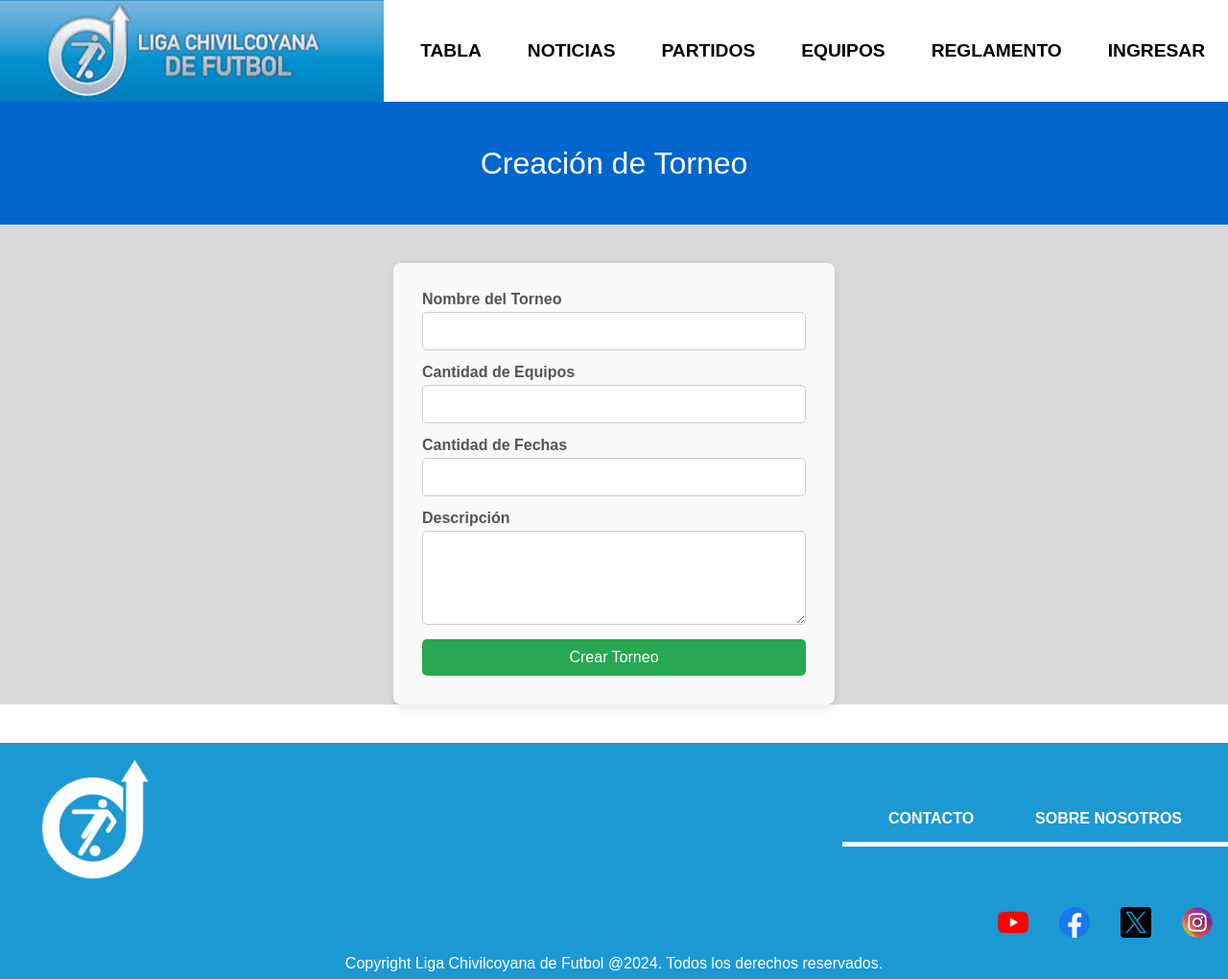
After one commit to LucasLatessa/PAW-TPI, a PHP site: template src/App/Views/liga/crearTorneo.view.twig in a window 1280 px wide. The commit adds this page. Shown: the whole page at 96% size. Run offline with PHP 8.4, Linux system fonts and the light colour scheme; the template is opened without the code that fills it, so the values that code supplies are empty; some libraries are stand-ins or nearby versions; some web fonts are replaced.

Commit message:
Vista crear torneo

```diff
--- a/src/App/Views/cuenta/perfil.view.twig
+++ b/src/App/Views/cuenta/perfil.view.twig
@@ -53,7 +53,7 @@
         <button type="submit" value="Actualizar">Actualizar</button>
 
         <div class="perfil-botones">
-          <button type="button" onclick="window.location.href='/crearTorneo'">Crear Torneo</button>
+          <button type="button" onclick="window.location.href='/liga/crearTorneo'">Crear Torneo</button>
           <button type="button" onclick="window.location.href='/crearEquipo'">Crear Equipo</button>
           <button type="button" onclick="window.location.href='/crearPartido'">Crear Partido</button>
         </div>
--- /dev/null
+++ b/src/App/Views/liga/crearTorneo.view.twig
@@ -0,0 +1,41 @@
+<!DOCTYPE html>
+<html lang="es">
+
+<head>
+  {% include 'parts/head.view.twig' %}
+  <link rel="stylesheet" href="/assets/styles/creartorneo.css">
+</head>
+
+<body>
+  <!--HEADER-->
+  {% include 'parts/header.view.twig' %}
+
+  <main>
+    <header class="torneo-header">
+      <h1>Creación de Torneo</h1>
+    </header>
+
+    <section class="creacion-torneo">
+      <form method="POST" action="" class="crear-form">
+        <label for="nombre-torneo">Nombre del Torneo</label>
+        <input type="text" id="nombre-torneo" name="nombre_torneo" required>
+
+        <label for="cantidad-equipos">Cantidad de Equipos</label>
+        <input type="number" id="cantidad-equipos" name="cantidad_equipos" required>
+
+        <label for="cantidad-fechas">Cantidad de Fechas</label>
+        <input type="number" id="cantidad-fechas" name="cantidad_fechas" required>
+
+        <label for="descripcion">Descripción</label>
+        <textarea id="descripcion" name="descripcion" rows="4" required></textarea>
+
+        <button type="submit">Crear Torneo</button>
+      </form>
+    </section>
+  </main>
+
+  <!--FOOTER-->
+  {% include 'parts/footer.view.twig' %}
+</body>
+
+</html>
--- a/src/bootstrap.php
+++ b/src/bootstrap.php
@@ -83,3 +83,6 @@ $router->post('/cuenta/registrarse', 'UsuarioController@registrarse');
 
 $router->get('/cuenta/perfil', 'PageController@perfil');
 $router->post('/cuenta/perfil', 'UsuarioController@updateperfil');
+
+
+$router->get('/liga/crearTorneo', 'PageController@crearTorneo');
```
Also changed, not shown: src/App/Controllers/PageController.php (+11 -0 lines), public/assets/styles/crearTorneo.css (added), public/assets/styles/registro.css.
